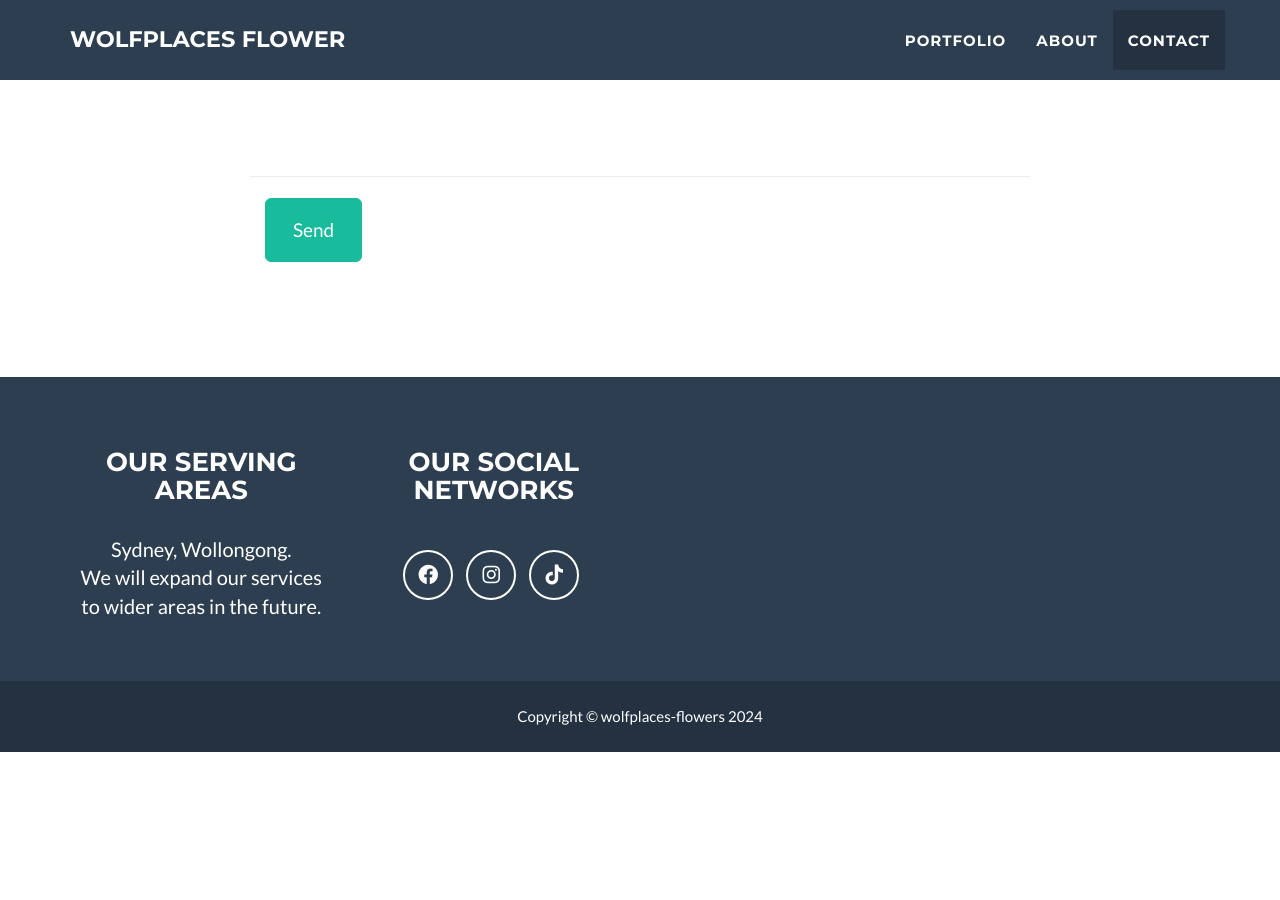
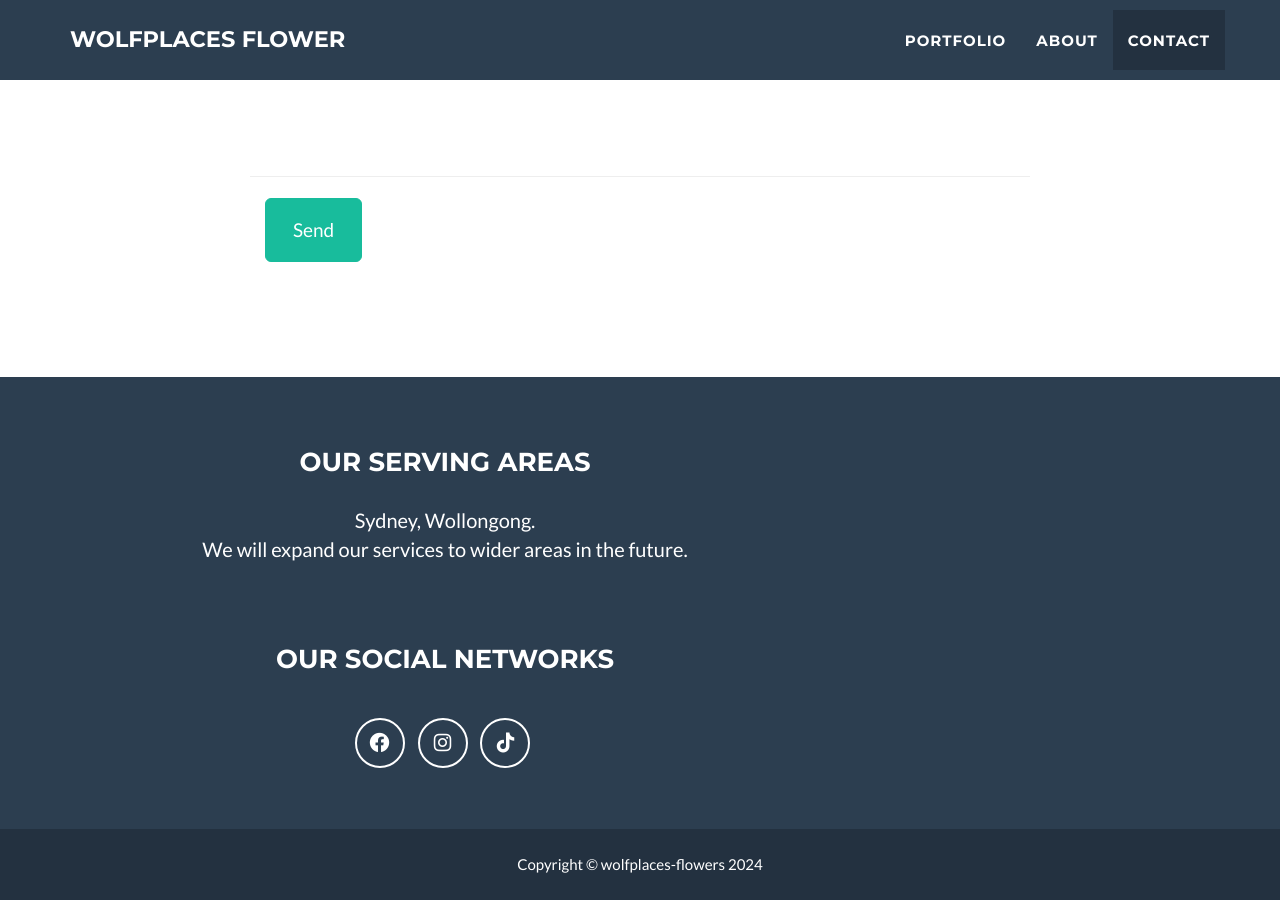
Before and after one commit to wolfplaces/wolfplaces-flower.github.io, a Jekyll site: the page built from _posts/2014-07-18-project-1.markdown, in a window 1280 px wide and 900 px high, scrolled down 2668 px. Built offline with Jekyll 4.4.1, drawn with Linux system fonts in a browser that asks for light colours; before the commit the page ends 3420 px from its top, so only the background shows below that.

Commit message:
ref(content): update content

```diff
--- a/_includes/footer.html
+++ b/_includes/footer.html
@@ -3,7 +3,7 @@
   <div class="footer-above">
     <div class="container">
       <div class="row">
-        <div class="footer-col col-md-3">
+        <div class="footer-col col-md-8">
           <h3>{{ site.footer.location }}</h3>
           <p>
             {% for adress in site.address %}
@@ -11,7 +11,7 @@
             {% endfor %}
           </p>
         </div>
-        <div class="footer-col col-md-3">
+        <div class="footer-col col-md-8">
           <h3>{{ site.footer.social }}</h3>
           <ul class="list-inline">
             {% for network in site.social %}
```
